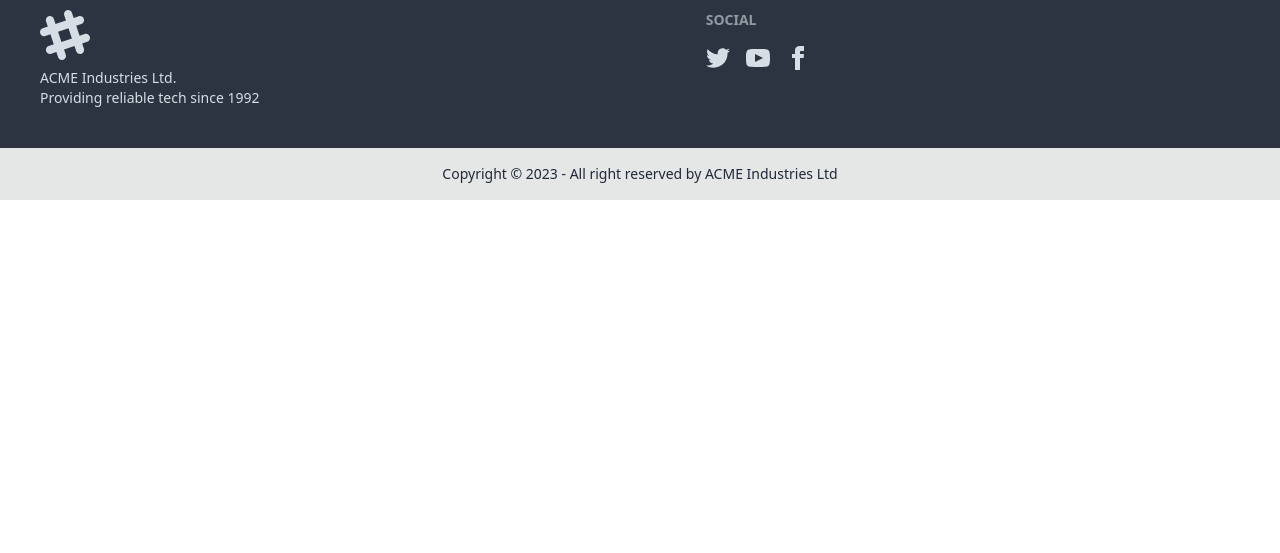
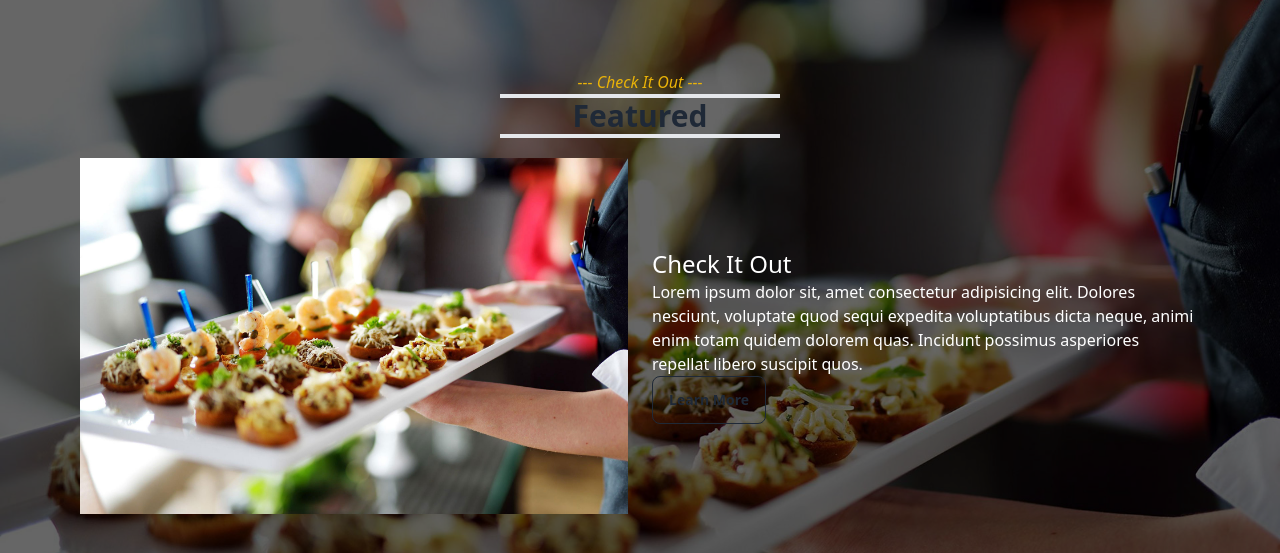
Before and after one commit to bluebird089/bistro-boss-client, a React (Vite) app: page / in a window 1280 px wide. Shown: the part 1865-2418 px from the top of the page. Before the commit the page ends 2065 px from the top, so only its background shows below. Built offline with nearby package versions, Linux system fonts and the light colour scheme.

Commit message:
added featured section

```diff
--- /dev/null
+++ b/src/Pages/Home/Featured/Featured.css
@@ -0,0 +1,5 @@
+.featured-section {
+    background-image: url("../../../assets/home/featured.jpg");
+    background-size: cover;
+    background-repeat: no-repeat;
+}
--- /dev/null
+++ b/src/Pages/Home/Featured/Featured.jsx
@@ -0,0 +1,34 @@
+import SectionHeading from "../../../Components/SectionHeading/SectionHeading";
+import featuredImg from "../../../assets/home/featured.jpg";
+import "./Featured.css";
+
+const Featured = () => {
+    return (
+        <div className="featured-section bg-fixed">
+            <div className="bg-black bg-opacity-60 p-20">
+                <SectionHeading
+                    subHeading={"Check It Out"}
+                    heading={"Featured"}
+                ></SectionHeading>
+                <div className="flex items-center gap-6">
+                    <div className="w-1/2">
+                        <img className="w-full" src={featuredImg} alt="" />
+                    </div>
+                    <div className="w-1/2 text-white">
+                        <h3 className="text-2xl">Check It Out</h3>
+                        <p>
+                            Lorem ipsum dolor sit, amet consectetur adipisicing
+                            elit. Dolores nesciunt, voluptate quod sequi
+                            expedita voluptatibus dicta neque, animi enim totam
+                            quidem dolorem quas. Incidunt possimus asperiores
+                            repellat libero suscipit quos.
+                        </p>
+                        <button className="btn btn-outline">Learn More</button>
+                    </div>
+                </div>
+            </div>
+        </div>
+    );
+};
+
+export default Featured;
--- a/src/Pages/Home/Home.jsx
+++ b/src/Pages/Home/Home.jsx
@@ -1,5 +1,6 @@
 import Banner from "./Banner/Banner";
 import Category from "./Category/Category";
+import Featured from "./Featured/Featured";
 import PopularMenu from "./PopularMenu/PopularMenu";
 
 const Home = () => {
@@ -8,6 +9,7 @@ const Home = () => {
             <Banner></Banner>
             <Category></Category>
             <PopularMenu></PopularMenu>
+            <Featured></Featured>
         </div>
     );
 };
```
